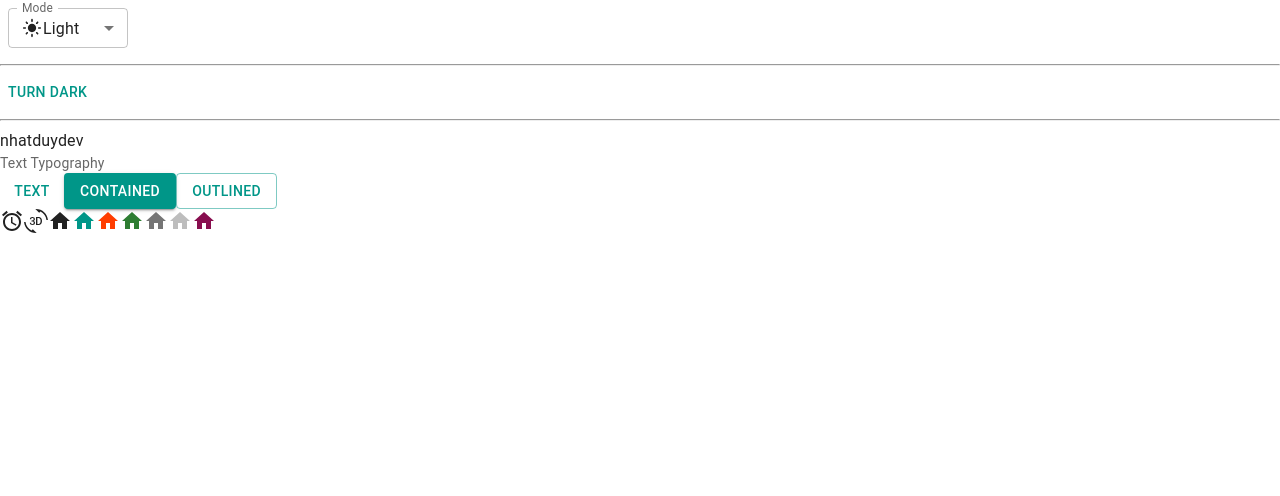
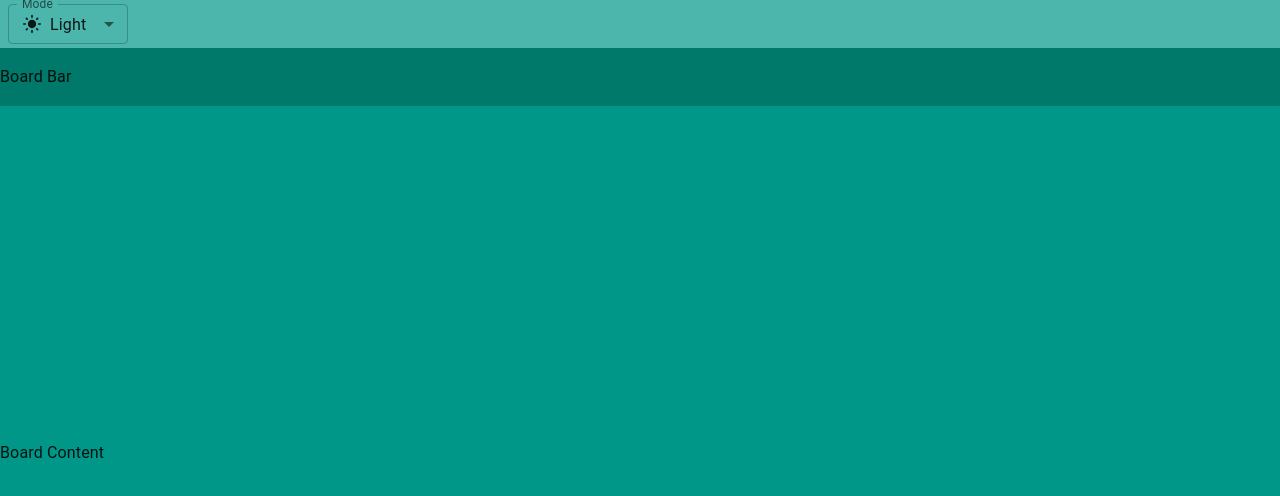
Before and after one commit to ndyudev/trello-web, a React (Vite) app: page / in a window 1280 px wide. Shown: the top 496 px of the page. Built offline with nearby package versions, Linux system fonts and the light colour scheme.

Commit message:
Basic Layout

```diff
--- a/index.html
+++ b/index.html
@@ -4,7 +4,7 @@
     <meta charset="UTF-8" />
     <link rel="icon" type="image/svg+xml" href="/vite.svg" />
     <meta name="viewport" content="width=device-width, initial-scale=1.0" />
-    <title>Vite + React</title>
+    <title>Trello MERN STACK PRO</title>
     <link
     rel="stylesheet"
     href="https://fonts.googleapis.com/icon?family=Material+Icons"
--- a/package.json
+++ b/package.json
@@ -12,7 +12,7 @@
   "dependencies": {
     "@emotion/react": "^11.13.3",
     "@emotion/styled": "^11.13.0",
-    "@mui/icons-material": "^5.11.16",
+    "@mui/icons-material": "^5.16.7",
     "@mui/material": "^5.16.7",
     "react": "^18.3.1",
     "react-dom": "^18.3.1"
--- a/src/App.jsx
+++ b/src/App.jsx
@@ -1,12 +1,4 @@
-import Button from '@mui/material/Button'
-import AccessAlarmIcon from '@mui/icons-material/AccessAlarm'
-import ThreeDRotation from '@mui/icons-material/ThreeDRotation'
-import HomeIcon from '@mui/icons-material/Home'
-import { pink } from '@mui/material/colors'
-import Typography from '@mui/material/Typography'
 import {useColorScheme} from '@mui/material/styles'
-import useMediaQuery from '@mui/material/useMediaQuery'
-
 import InputLabel from '@mui/material/InputLabel'
 import MenuItem from '@mui/material/MenuItem'
 import FormControl from '@mui/material/FormControl'
@@ -15,6 +7,7 @@
 import LightModeIcon from '@mui/icons-material/LightMode'
 import DarkModeOutlinedIcon from '@mui/icons-material/DarkModeOutlined'
 import SettingsBrightnessIcon from '@mui/icons-material/SettingsBrightness'
+import  Container  from '@mui/material/Container'
 
 function ModeSelect() {
   const { mode, setMode } = useColorScheme()
@@ -24,6 +17,7 @@
     setMode(selectedMode)
     // setAge(event.target.value)
   }
+
   return (
     <FormControl sx={{ m: 1, minWidth: 120 }} size="small">
       <InputLabel id="label-select-dark-light-mode">Mode</InputLabel>
@@ -35,7 +29,7 @@
         onChange={handleChange}
       >
         <MenuItem value='light'>
-          <div style={{ display: 'flex', alignItems: 'center', gap: 1 }}>
+          <div style={{ display: 'flex', alignItems: 'center', gap: '8px' }}>
             <LightModeIcon fontSize='small'/> Light
           </div>
         </MenuItem>
@@ -45,7 +39,7 @@
           </Box>
         </MenuItem>
         <MenuItem value='system'>
-          <Box sx={{display: 'flex', alignItems:'center', gap: 1 }}>
+          <Box sx={{display: 'flex', alignItems:'center', gap: 2 }}>
             <SettingsBrightnessIcon fontSize='small'/> System
           </Box>
         </MenuItem>
@@ -54,53 +48,39 @@
   )
 }
 
-function ModeToggle() {
-  const { mode, setMode } = useColorScheme()
+function App() {
+  return (
+    <Container disableGutters maxWidth={false} sx={{ height:'100vh'}}>
 
-  // const prefersDarkMode = useMediaQuery('(prefers-color-scheme: dark)')
-  // const prefersLightMode = useMediaQuery('(prefers-color-scheme: dark)')
-  // console.log('prefersDarkMode:', prefersDarkMode)
-  // console.log('prefersLightMode:', prefersDarkMode)
-
-  return (
-    <Button
-      onClick={() => {
-        setMode(mode === 'light' ? 'dark' : 'light')
-        // localStorage.setItem('trello-dark-light-mode')
-        // localStorage.getItem('trello-dark-light-mode')
-      }}
-    >
-      {mode === 'light' ? 'Turn dark' : 'Turn light'}
-    </Button>
+      <Box sx={{
+        backgroundColor:'primary.light',
+        width:'100%',
+        height: (theme) => theme.trello.AppBarHeight,
+        display:'flex',
+        alignItems:'center'
+      }}>
+        <ModeSelect/>
+      </Box>
+      <Box sx={{
+        backgroundColor:'primary.dark',
+        width:'100%',
+        height: (theme) => theme.trello.BoardBarHeight,
+        display:'flex',
+        alignItems:'center'
+      }}>
+        Board Bar
+      </Box>
+      <Box sx={{
+        backgroundColor: 'primary.main',
+        width: '100%',
+        height: (theme) => `calc(100vh - (${theme.trello.AppBarHeight} + ${theme.trello.BoardBarHeight}))`,
+        display: 'flex',
+        alignItems: 'center'
+      }}>
+        Board Content
+      </Box>
+    </Container>
   )
 }
 
-function App() {
-  return (
-    <>
-      <ModeSelect/>
-      <hr />
-      <ModeToggle/>
-      <hr />
-      <div>nhatduydev</div>
-      <Typography variant='body2' color='text.secondary'>Text Typography</Typography>
-      <Button variant="text" icon=''>Text</Button>
-      <Button variant="contained">Contained</Button>
-      <Button variant="outlined">Outlined</Button>
-
-      <br />
-      <AccessAlarmIcon/>
-      <ThreeDRotation/>
-      <HomeIcon/>
-      <HomeIcon color="primary" />
-      <HomeIcon color="secondary" />
-      <HomeIcon color="success" />
-      <HomeIcon color="action" />
-      <HomeIcon color="disabled" />
-      <HomeIcon sx={{ color:
- pink[900] }} />
-    </>
-  );
-}
-
 export default App
--- a/src/theme.js
+++ b/src/theme.js
@@ -3,18 +3,22 @@
 
 //Create a theme instance.
 const theme = extendTheme({
+    trello: {
+        AppBarHeight:'48px',
+        BoardBarHeight:'58px'
+    },
     colorSchemes: {
         light: {
             palette: {
                 primary: teal,
                 secondary: deepOrange,
-            }
+            },
         },
         dark: {
             palette: {
                 primary: cyan,
                 secondary: orange
-            }
+            },
         }
     }
     // ...other properties
```
Also changed, not shown: 2 other files (tests, documents, lock files or other folders).
